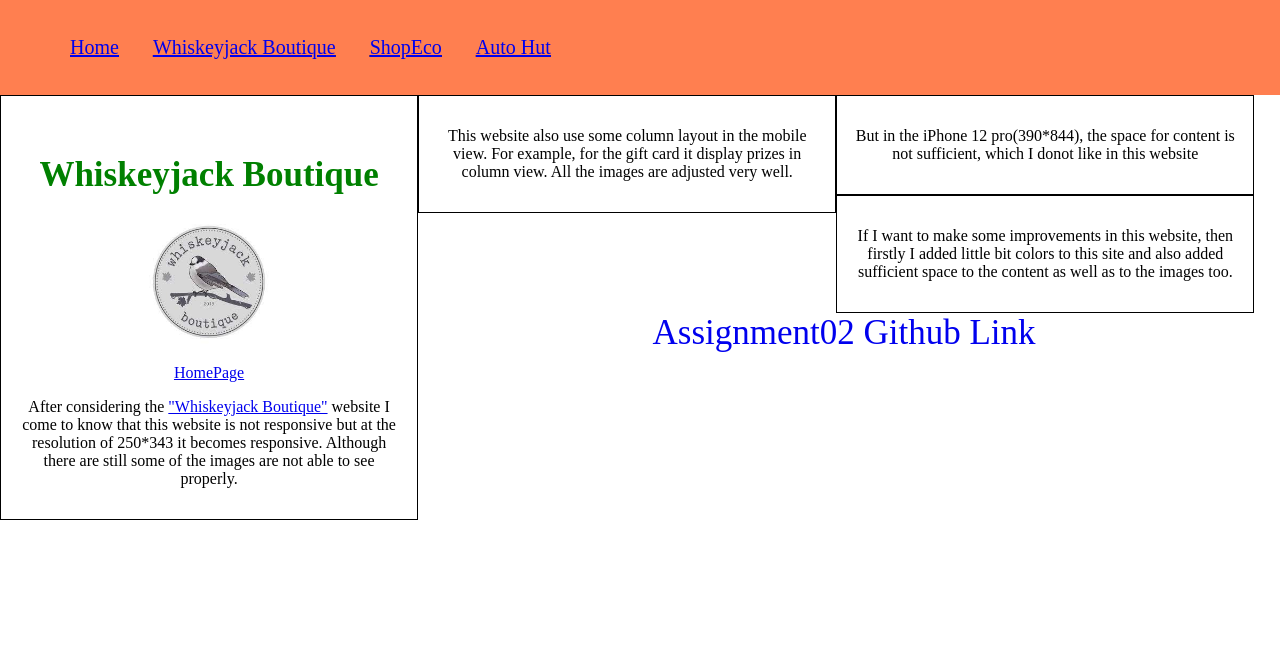
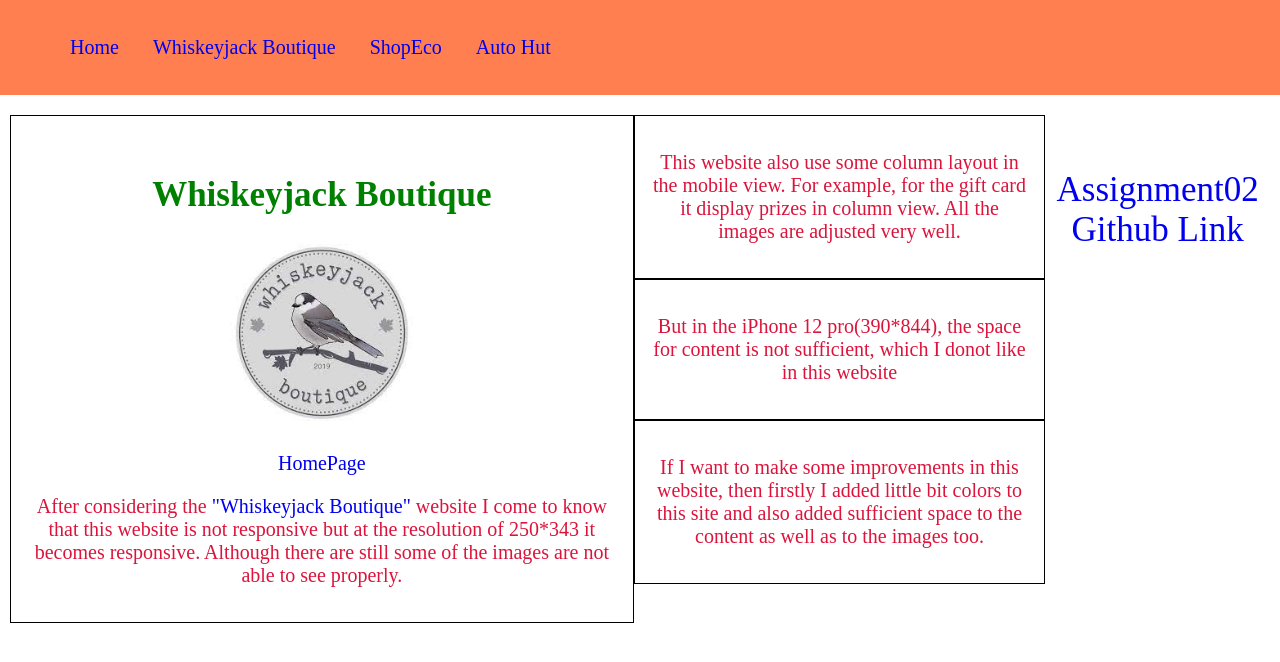
Before and after one commit to 0770449/KamaljeetKaur_WEB301_Assignments_F22, a plain HTML site: page StarterFiles/businessFile1.html in a window 1280 px wide. Drawn offline with nearby package versions, Linux system fonts and the light colour scheme.

Commit message:
Improving CSS

```diff
--- a/StarterFiles/businessFile1.html
+++ b/StarterFiles/businessFile1.html
@@ -33,7 +33,7 @@
   <main>
     <!-- Content goes here -->
     <div class="wrapper">
-        <div class="col-4">
+        <div class="col-6">
           <section>
             <h2>Whiskeyjack Boutique</h2>
 			      <img src= "img/WhiskeyjackBoutique.jpeg">
--- a/StarterFiles/css/styles.css
+++ b/StarterFiles/css/styles.css
@@ -14,12 +14,15 @@
 nav ul li{
        list-style-type: none;
        text-align: center;
-       text-decoration: underline;
+       text-decoration: none;
        display: inline-block;
        margin-left: 30px;
        }
  li{
     font-size: 20px;
+ }
+ li a{
+    text-decoration: none;
  }
 
  img{
@@ -36,12 +39,18 @@
     font-stretch: expanded;
     color:green;
     font-size: 35px;
-}
+   }
+   section p{
+            font-size: 20px;
+            color:crimson
+   }
+   section p a{
+               text-decoration: none;
+   }
 footer{
     font-size:25px;
     text-align: center;
     padding:10px;
-
     }
 
 @media screen and (min-width: 500px)
@@ -66,10 +75,16 @@
 
     img{width:31%;}
 
+    .wrapper{
+             margin-top: 10px;
+             padding:10px 10px 10px 10px;
+            }
+
 /*Footer Style*/
     footer {
             font-size: 35px;
             text-align: center;
+
            }
     .container p a{
                    text-decoration: none;
```
Also changed, not shown: StarterFiles/businessFile3.html (+1 -1 lines).
